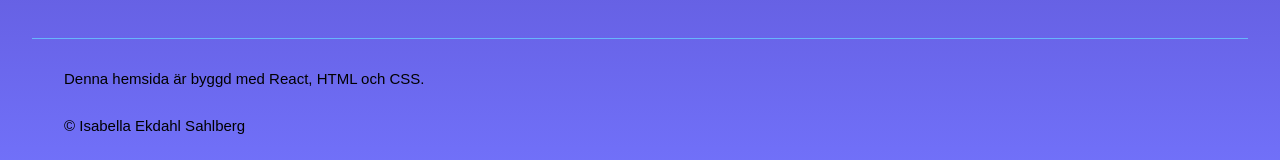
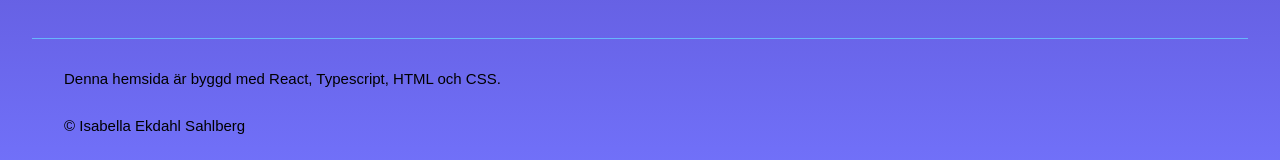
Before and after one commit to isabellaes/portfolio, a React (Create React App) app: page / in a window 1280 px wide. Shown: the part 874-1034 px from the top of the page. Built offline with nearby package versions, Linux system fonts and the light colour scheme.

Commit message:
update footer

```diff
--- a/src/components/Footer.tsx
+++ b/src/components/Footer.tsx
@@ -6,7 +6,7 @@ import "../style/mobile.css";
 const Footer = () => {
   return (
     <Box sx={{ flexGrow: 1 }} className={"footer"}>
-      <p>Denna hemsida är byggd med React, HTML och CSS.</p>
+      <p>Denna hemsida är byggd med React, Typescript, HTML och CSS.</p>
       <p>&copy; Isabella Ekdahl Sahlberg</p>
     </Box>
   );
```
